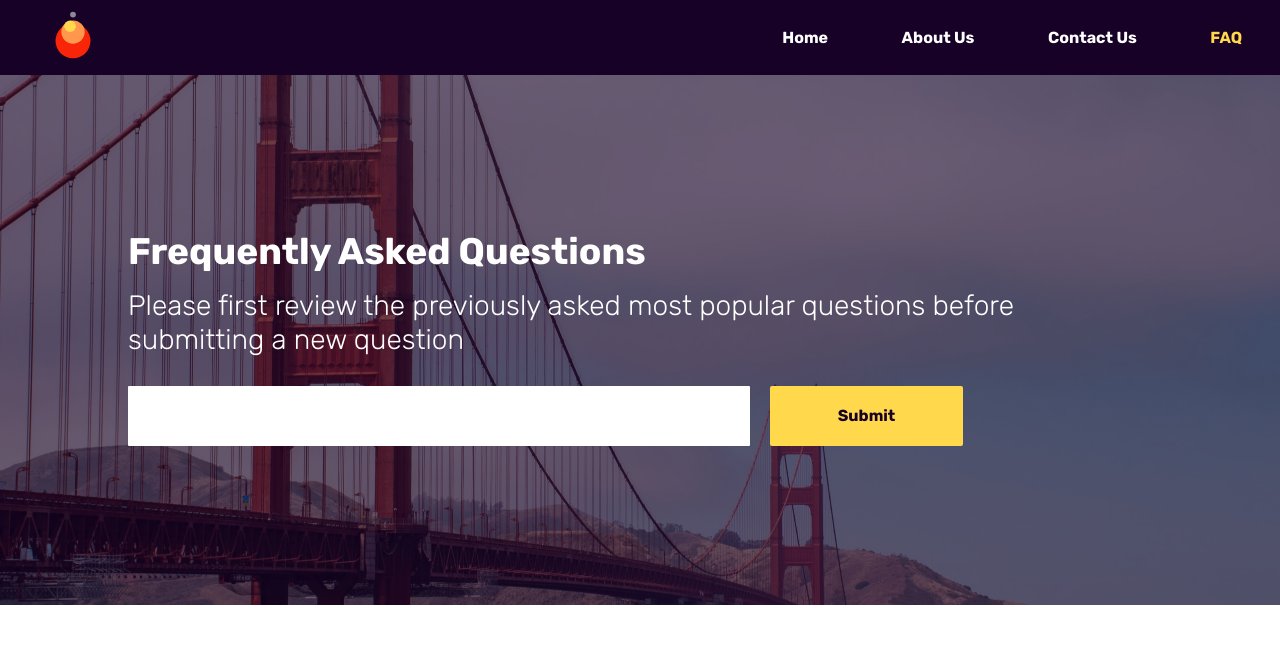
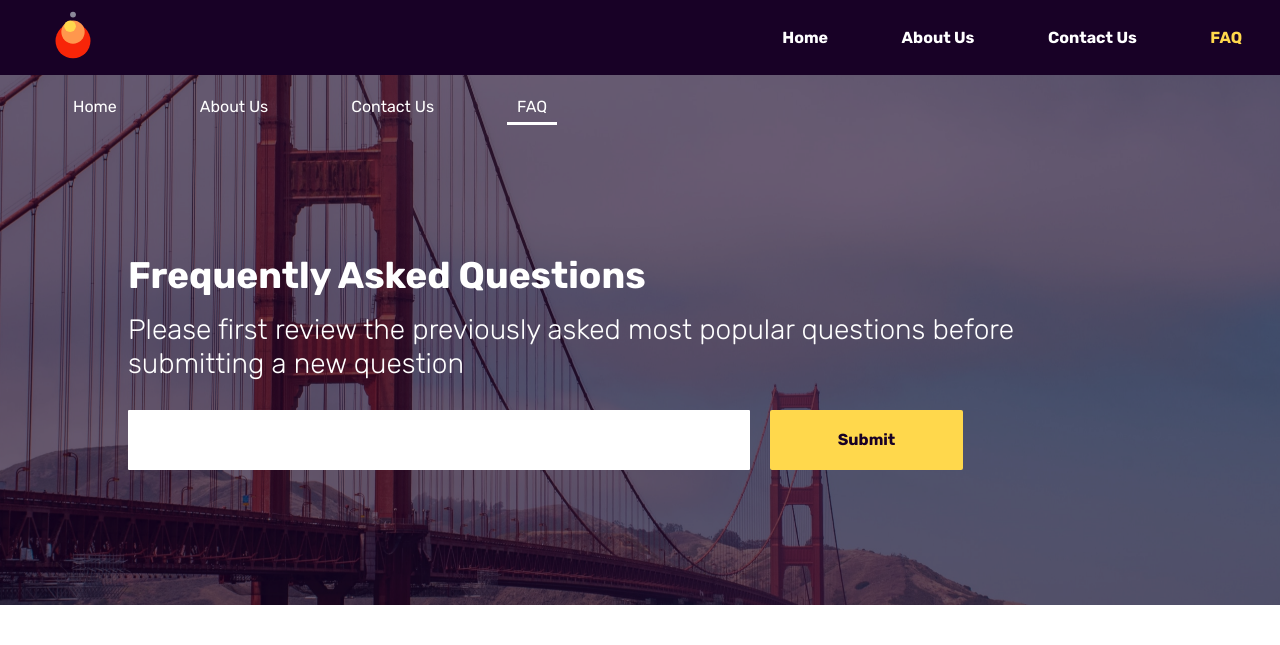
Before and after one commit to reskillamericans/Wildfire-Group2, a Django app: page /faq/ in a window 1280 px wide. Shown: the top 645 px of the page. Run offline with Django 3.2, Linux system fonts and the light colour scheme; data comes from the database, SQL or seed files in the repository; some libraries are stand-ins or nearby versions.

Commit message:
+ app.js link to templates

```diff
--- a/fireapp/templates/fireapp/about-us.html
+++ b/fireapp/templates/fireapp/about-us.html
@@ -325,6 +325,6 @@
             </div>
         </div>
     </footer>
-
+    <script src="{% static './fireapp/js/app.js' %}"></script>
   </body>
 </html>
--- a/fireapp/templates/fireapp/contact.html
+++ b/fireapp/templates/fireapp/contact.html
@@ -208,6 +208,7 @@ crossorigin="anonymous"
         </div>
     </div>
 </footer>
+<script src="{% static './fireapp/js/app.js' %}"></script>
 
 </body>
 </html>
--- a/fireapp/templates/fireapp/faq.html
+++ b/fireapp/templates/fireapp/faq.html
@@ -52,6 +52,14 @@
 			</nav>
 		</header>
 		<section class="container">
+			<div class="top-bar">
+				<ul>
+					<li><a href="{% url 'homepage' %}">Home</a></li>
+					<li><a href="{% url 'about_us' %}">About Us</a></li>
+					<li><a href="{% url 'contact' %}">Contact Us</a></li>
+					<li><a href="{% url 'faq' %}">FAQ</a></li>
+				</ul>
+			</div>
 			<div class="hero-wrapper">
 				<h1>Frequently Asked Questions</h1>
 				<h2>
@@ -255,5 +263,6 @@
 				</div>
 			</div>
 		</footer>
+		<script src="{% static './fireapp/js/app.js' %}"></script>
 	</body>
 </html>
--- a/fireapp/templates/fireapp/index.html
+++ b/fireapp/templates/fireapp/index.html
@@ -225,5 +225,6 @@
             </div>
         </div>
     </footer>
+    <script src="{% static './fireapp/js/app.js' %}"></script>
 </body>
 </html>
```
